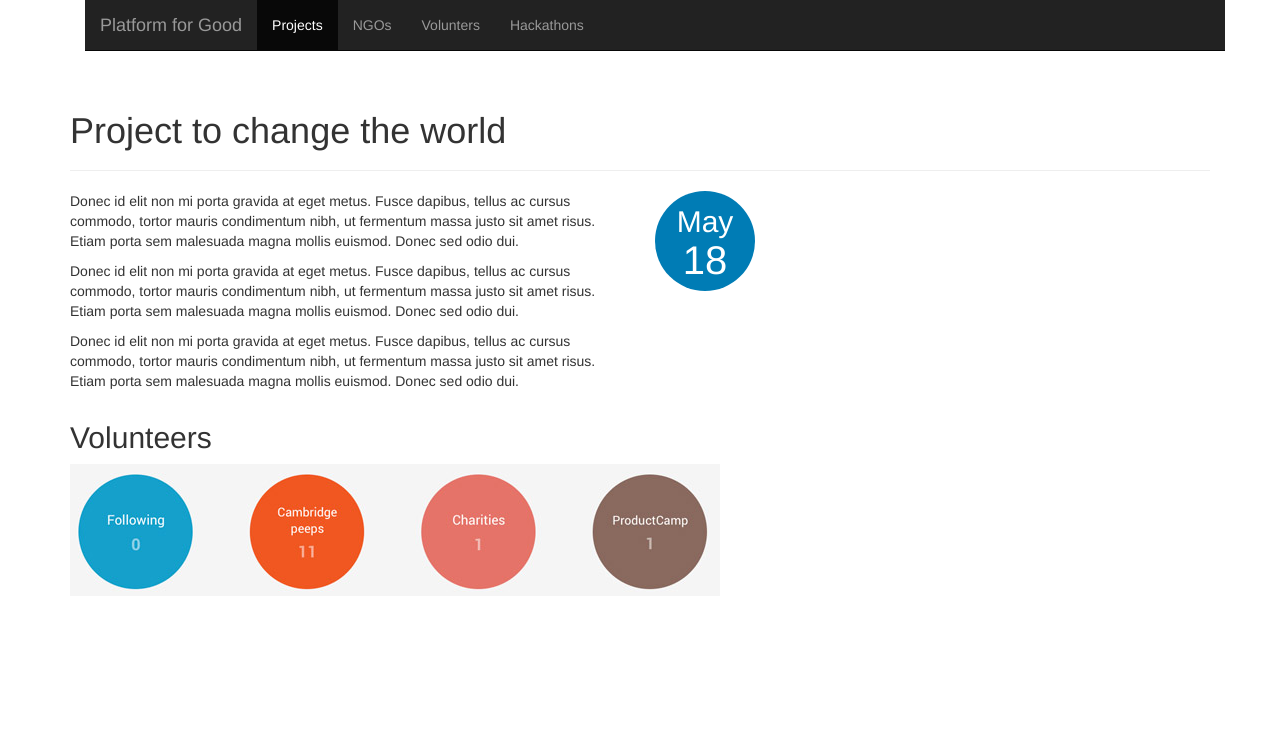
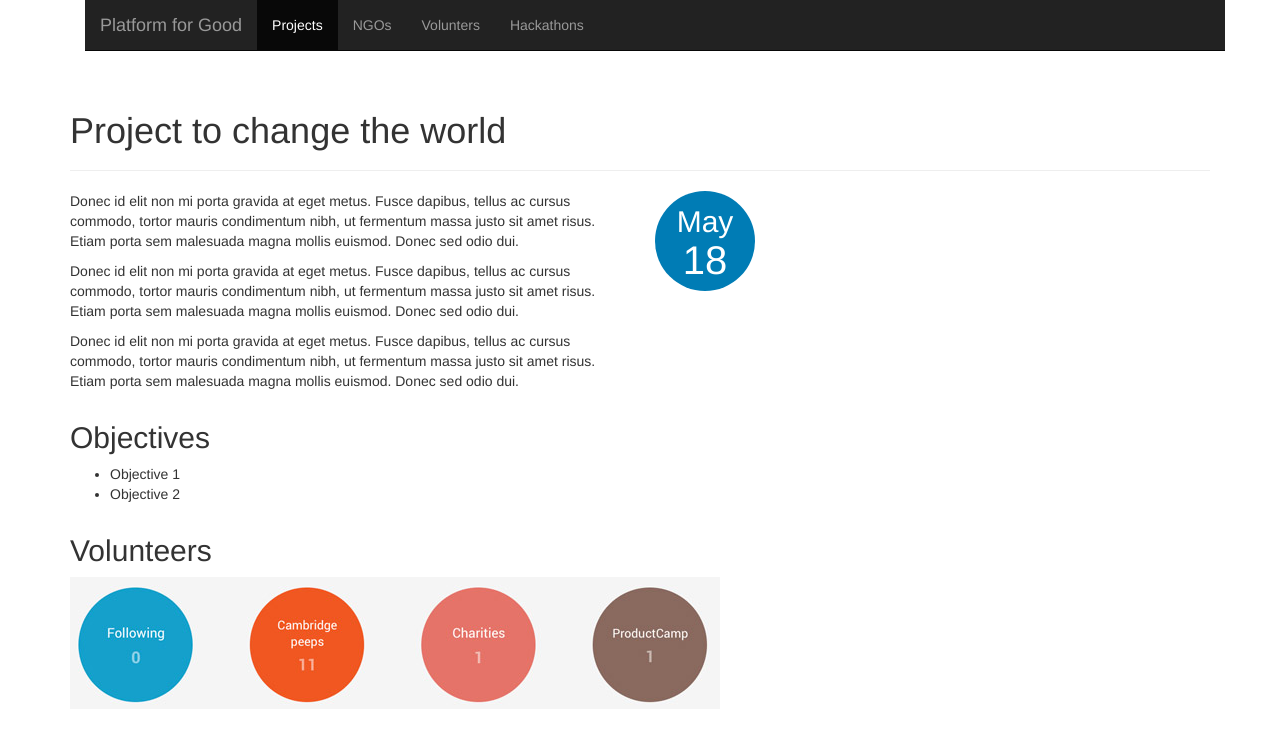
Before and after one commit to digitales/platform-for-good, a plain HTML site: page project.html in a window 1280 px wide. Drawn offline with Linux system fonts and the light colour scheme.

Commit message:
Project page

```diff
--- a/project.html
+++ b/project.html
@@ -91,6 +91,14 @@
 		</div>
 	</div>
 
+		<div class="row clearfix">
+		<div class="col-md-12 column">
+		  <h2>Objectives</h2>
+		  <ul>
+			<li>Objective 1</li>
+			<li>Objective 2</li>
+		  </ul>
+		</div></div>
 	  	<div class="row clearfix">
 		<div class="col-md-12 column">
 
```
